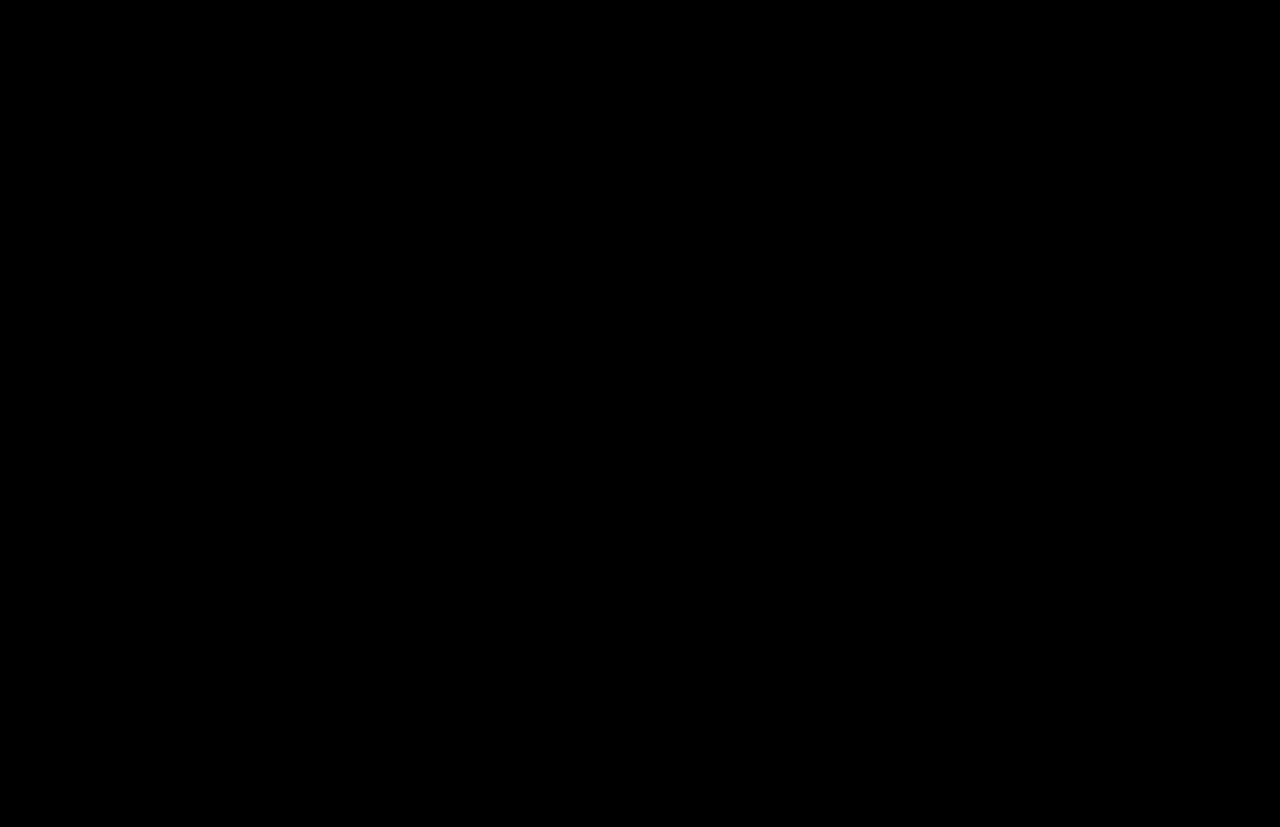
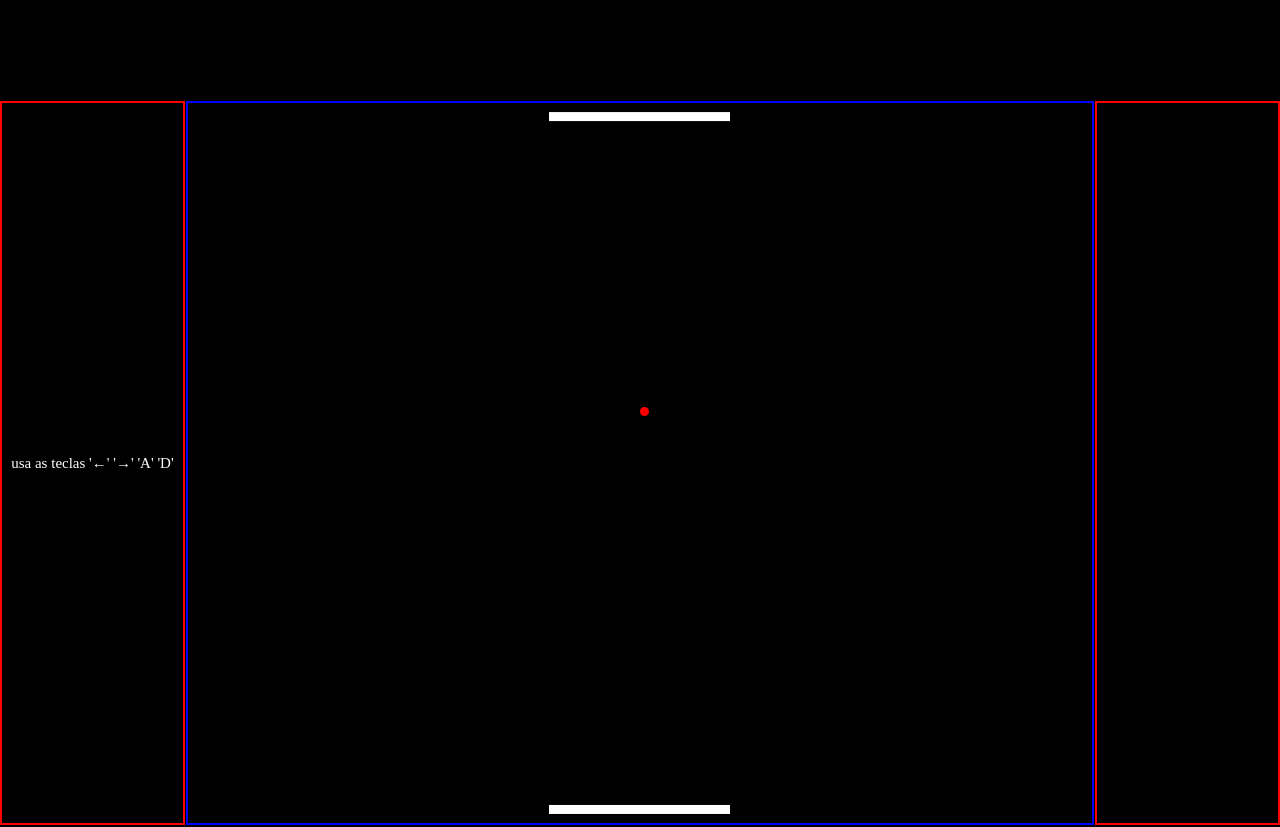
Before and after one commit to Gzbrdr/ponggers, a plain HTML site: page index.html in a window 1280 px wide. Shown: the top 827 px of the page. Drawn offline with Linux system fonts and the light colour scheme.

Commit message:
agora ta funcionando

```diff
--- a/index.html
+++ b/index.html
@@ -16,9 +16,9 @@
             usa as teclas '←' '→' 'A' 'D'
         </section>
         <main id="gameScreen">
+            <div id="ball"></div>
             <div class="bar"></div>
             <div class="bar"></div>
-            <div id="ball"></div>
         </main>
         <aside>
 
--- a/main.js
+++ b/main.js
@@ -5,8 +5,8 @@ const bars = document.getElementsByClassName('bar')
 const gameWidth = gameScreen.clientWidth
 const gameHeight = gameScreen.clientHeight
 
-const player1 = {width: gameWidth/5, height: 0, positionX: 0, positionY: 0, velocity: 0, points: 0}
-const player2 = {width: 0, height: 0, positionX: 0, positionY: 0, velocity: 0, points: 0}
+const player1 = {width: 0, height: 0, positionX: 0, positionY: 0, velocity: 0, strength: 1, points: 0, direction: 1}
+const player2 = {width: 0, height: 0, positionX: 0, positionY: 0, velocity: 0, strength: 1, points: 0, direction: -1}
 const players = [player1, player2]
 
 const ball = {
@@ -14,14 +14,15 @@ const ball = {
     height: gameWidth/100,
     positionX: gameWidth/2,
     positionY: gameHeight/2,
-    velocityX: 10,
-    velocityY: 10
+    velocityX: 0,
+    velocityY: gameWidth/100 - (gameWidth/100)/10,
+    startVelocityY: gameWidth/100 - (gameWidth/100)/10,
 }
 
 gameBall.style.width = (ball.width) + 'px'
 gameBall.style.height = (ball.height) + 'px'
 gameBall.style.left = (ball.positionX - ball.width/2) + 'px'
-gameBall.style.top = (ball.positionY-ball.width/2) + 'px'
+gameBall.style.top = (ball.positionY - ball.width/2) + 'px'
 
 function startGame() {
     setDefaultBars()
@@ -33,12 +34,12 @@ startGame()
 function setDefaultBars(){
     for (barNumber = 0; barNumber < 2; barNumber++){
         players[barNumber].width = gameWidth/5,
-        players[barNumber].height = gameHeight/100,
+        players[barNumber].height = gameWidth/100,
         players[barNumber].positionX = gameWidth/2-(players[barNumber].width/2),
         players[barNumber].velocity = gameWidth/100
     }
-    players[1].positionY = gameScreen.clientHeight-players[0].height*3
-    players[0].positionY = players[0].height
+    players[0].positionY = - 2 * players[0].height
+    players[1].positionY = gameScreen.clientHeight-players[1].height*3 // adjust player location
 }
 
 function setBarsStyle() {
@@ -48,8 +49,18 @@ function setBarsStyle() {
         bars[barNumber].style.left = `${players[barNumber].positionX}px`
         bars[barNumber].style.top = `${players[barNumber].positionY}px`
     }
+    bars[1].style.transform = `translateY(-${players[0].height}px)`
+    bars[0].style.transform = `translateY(+${players[0].height*2}px)`
 }
-
+function setDefaultBall() {
+    ball.width = gameWidth/100
+    ball.height = gameWidth/100
+    ball.positionX = gameWidth/2,
+    ball.positionY = gameHeight/2
+    ball.velocityX = gameWidth/100
+    ball.velocityY = gameWidth/100 - (gameWidth/100)/2
+    ball.startVelocityY = gameWidth/100 - (gameWidth/100)/2
+}
 function setBallPosition() {
     gameBall.style.left = `${ball.positionX-ball.width/2}px`
     gameBall.style.top = `${ball.positionY-ball.height/2}px`
@@ -105,53 +116,68 @@ document.addEventListener('keyup', (keyUpEvent) => {
 function loadgameBallPosition() {
     const gameBallPosX = ball.positionX += ball.velocityX
     const gameBallPosY = ball.positionY += ball.velocityY
-    gameBall.style.left = gameBallPosX + 'px'
-    gameBall.style.top = gameBallPosY + 'px'
+    gameBall.style.left = Math.floor(gameBallPosX) + 'px'
+    gameBall.style.top = Math.floor(gameBallPosY) + 'px'
 }
 
-function checkgameBallColisions() {
-    function playerByBallDirection(direction) {
-        const x = direction
-        return players[(x/2 + 1/2)] //return players[0] or players[1]
-    }
-    function ballWallColision() {
-        const directionX = Math.sign(ball.velocityX)
+function checkBallCollisions() {
+    const ballInsideGame = ball.positionY > 0 && ball.positionY < gameHeight-ball.height
+    const directionY = Math.sign(ball.velocityY)
+    const directionX = Math.sign(ball.velocityX)
+
+    function ballWallCollision() {
         const ballHitbox = ball.positionX*directionX + ball.width/2 + ball.width/2*directionX
         const gameLimit = gameWidth / 2 + (gameWidth / 2 * directionX)
         const ballHitedWall = (ballHitbox >= gameLimit)
-        if (ballHitedWall) {
-            // console.log(ballHitbox);
+        if (ballHitedWall && ballInsideGame) {
             ball.velocityX *= -1
         }
     }
-    function ballPlayersColision() {
-        const directionY = Math.sign(ball.velocityY)
+    function ballPlayersCollision() {
+        const player = playerByBallDirectionY(directionY)
         const ballNextLocation = ball.positionY*directionY + ball.velocityY
-        const ballHitbox = ballNextLocation + ball.width/2 - ball.width/2*directionY
-        const player = playerByBallDirection(directionY)
-        const playerHitboxWidth = (ball.positionX >= player.positionX) && (ball.positionX <= player.positionX + player.width)
-        const hitboxHeight = (ballHitbox >= player.positionY) || ballHitbox >= (player.positionY - player.height*2)
-        const playerHitboxHeight = hitboxHeight && !(ballHitbox > player.positionY)
-        const ballHitedBarY = (playerHitboxWidth && playerHitboxHeight)
-        if (ballHitedBarY) {
-            ball.velocityY = (Math.random()+10)*-(Math.sign(ball.velocityY))
+        const ballHitbox = ballNextLocation + ball.height/2 - ball.height/2*directionY
+        const ballHitedBarWidth = (ball.positionX >= player.positionX) && (ball.positionX <= player.positionX + player.width)
+        const ballHitedBarHeight = (ballHitbox >= player.positionY) || ballHitbox >= (player.positionY + player.height)
+        const ballHitedBar = (ballHitedBarWidth && ballHitedBarHeight)
+        if (ballHitedBar && ballInsideGame) {
+            ball.velocityY = randomizeYvelocity(ball.velocityY) * player.strength
+            const ballAngle = ball.positionX/(gameWidth/100) - (player.positionX + player.width/2)/(gameWidth/100)
+            ball.velocityX = ballAngle
         }
     }
-    ballWallColision()
-    ballPlayersColision()
+    function randomizeYvelocity(velo){
+        const invertedDirection = -(Math.sign(velo))
+        velo = Math.random()*ball.startVelocityY/4+ball.startVelocityY
+        velo *= invertedDirection
+        return velo
+    }
+    function playerByBallDirectionY(direction) {
+        const x = direction
+        return players[Math.round((x/2 + 1/2))] //return players[0] or players[1]
+    }
+    function ballPointsCollision() {
+        if (!ballInsideGame) {
+            console.log(ball.positionY);
+            setDefaultBall()
+            ball.velocityX = 0
+            ball.velocityY = 0
+        }
+    }
+    ballPointsCollision()
+    ballWallCollision()
+    ballPlayersCollision()
 }
 
 function loadFrames(){
-console.log(handleKeys)
     Object.keys(handleKeys).forEach(element => {
-        console.log(element);
         const keyHandled = element
         keyActions[keyHandled]()
     }) //OBRIGADO AUGUSTO
 
     setBarsStyle()
     loadgameBallPosition()
-    checkgameBallColisions()
+    checkBallCollisions()
 }
 
 setInterval(loadFrames,0.017*1000)
--- a/style.css
+++ b/style.css
@@ -8,7 +8,7 @@ body {
 }
 header {
     width: 100%;
-    height: 1000px;
+    height: 100px;
 }
 .content {
     display: flex;
@@ -19,7 +19,8 @@ main {
     position: relative;
     width: 1000px;
     height: 720px;
-    border: solid red 2px;
+    margin: 1px;
+    border: solid blue 2px;
 }
 section {
     position: relative;
@@ -40,7 +41,7 @@ aside {
 }
 .bar {
     position: relative;
-    background-color: blue;
+    background-color: white;
 }
 #ball {
     position: relative;
```
